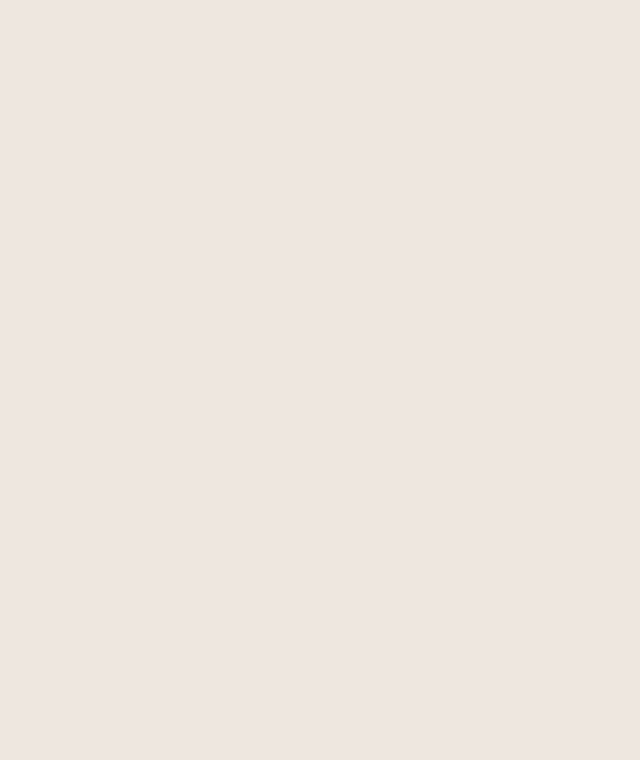
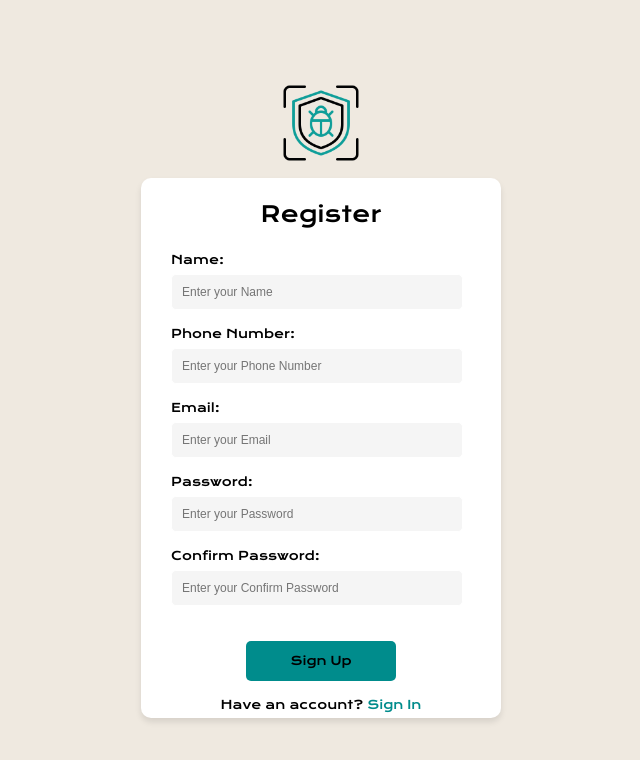
Before and after one commit to BaluK345/cyberthon, a React (Vite) app in the folder frontend/react-frontend/: page /registration in a window 1280 px wide. Before the commit this address had no page. Shown: the top 760 px of the page, without its empty margins (319-959 px from the left). Built offline with nearby package versions, Linux system fonts and the light colour scheme.

Commit message:
registrationpage

```diff
--- a/frontend/react-frontend/src/App.tsx
+++ b/frontend/react-frontend/src/App.tsx
@@ -8,6 +8,7 @@ import Description from "./pages/description"
 import Category from "./pages/category"
 import Complaint from "./pages/complaint";
 import LoginPage from "./pages/login page";
+import RegistrationPage from "./pages/registrationpage";
 function App() {
   const [count, setCount] = useState(0);
 
@@ -49,6 +50,7 @@ function App() {
           <Route path="/category" element={<Category/>} />
           <Route path="/complaint" element={<Complaint/>} />
           <Route path="/login" element={<LoginPage/>} />
+          <Route path="/registration" element={<RegistrationPage/>} />
         </Routes>
       </div>
     </Router>
--- /dev/null
+++ b/frontend/react-frontend/src/pages/registrationpage.css
@@ -0,0 +1,108 @@
+/* General Page Styling */
+body {
+    background-color: #efe9e0;
+    font-family: "Krona One", sans-serif;
+    display: flex;
+    align-items: center;
+    justify-content: center;
+    height: 100vh;
+    margin: 0;
+    flex-direction: column;
+}
+
+/* Center Logo */
+.registration-page-logo-container {
+    display: flex;
+    justify-content: center;
+    align-items: center;
+    width: 100%;
+    margin-bottom: 20px;
+}
+
+.registration-page-logo {
+    width: 80px;
+    height: 80px;
+}
+
+/* Registration Box */
+.registration-page-box {
+    background-color: white;
+    padding: 30px;
+    border-radius: 10px;
+    width: 300px;
+    height: 480px;
+    margin-top:-5px;
+    text-align: center;
+    box-shadow: 0px 4px 6px rgba(0, 0, 0, 0.1);
+}
+
+/* Registration Title */
+.registration-page-title {
+    font-size: 22px;
+    color: #000;
+    font-weight: bold;
+    margin-bottom: 20px;
+    margin-top: -10px;
+}
+
+/* Input Fields */
+.registration-page-input-group {
+    text-align: left;
+    margin-bottom: 15px;
+}
+
+.registration-page-input-group label {
+    font-size: 12px;
+    color: #000;
+    font-weight: bold;
+    display: block;
+    margin-bottom: 5px;
+}
+
+/* Input Field Styling */
+.registration-page-input-group input {
+    width: 90%;
+    padding: 10px;
+    border: 1px solid #ffffff;
+    border-radius: 5px;
+    font-size: 12px;
+    background-color: #f5f5f5;
+    color: black;
+}
+
+/* Sign Up Button */
+.registration-page-sign-up-button {
+    width: 50%;
+    height: 40px;
+    padding: 10px;
+    border: none;
+    background-color: #008c8c;
+    color: rgb(0, 0, 0);
+    font-size: 12px;
+    font-weight: bold;
+    border-radius: 5px;
+    cursor: pointer;
+    margin-top: 20px;
+}
+
+.registration-page-sign-up-button:hover {
+    background-color: #006f6f;
+}
+
+/* Sign In Link */
+.registration-page-signin-text {
+    margin-top: 15px;
+    font-size: 12px;
+    color: #000;
+}
+
+.registration-page-signin-link {
+    color: #008c8c;
+    text-decoration: none;
+    font-weight: bold;
+    cursor: pointer;
+}
+
+.registration-page-signin-link:hover {
+    text-decoration: underline;
+}
--- /dev/null
+++ b/frontend/react-frontend/src/pages/registrationpage.tsx
@@ -0,0 +1,127 @@
+import React, { useState, useRef } from "react";
+import "./registrationpage.css";
+import logo from "../assets/logo cyber.png"; // Ensure the correct path to your logo
+
+const RegistrationPage: React.FC = () => {
+  const [formData, setFormData] = useState({
+    name: "",
+    phone: "",
+    email: "",
+    password: "",
+    confirmPassword: "",
+  });
+
+  // Refs for input fields to focus on Enter key press
+  const phoneRef = useRef<HTMLInputElement>(null);
+  const emailRef = useRef<HTMLInputElement>(null);
+  const passwordRef = useRef<HTMLInputElement>(null);
+  const confirmPasswordRef = useRef<HTMLInputElement>(null);
+  const submitButtonRef = useRef<HTMLButtonElement>(null);
+
+  const handleChange = (e: React.ChangeEvent<HTMLInputElement>) => {
+    setFormData({ ...formData, [e.target.name]: e.target.value });
+  };
+
+  // Function to move focus to the next field on Enter
+  const handleKeyDown = (e: React.KeyboardEvent<HTMLInputElement>, nextRef: React.RefObject<HTMLInputElement | HTMLButtonElement>) => {
+    if (e.key === "Enter") {
+      e.preventDefault();
+      nextRef.current?.focus(); // Move focus to the next input
+    }
+  };
+
+  return (
+    <div className="registration-page-container">
+      {/* Logo */}
+      <div className="registration-page-logo-container">
+        <img src={logo} alt="Logo" className="registration-page-logo" />
+      </div>
+
+      {/* Registration Box */}
+      <div className="registration-page-box">
+        <h2 className="registration-page-title">Register</h2>
+
+        {/* Name Field */}
+        <div className="registration-page-input-group">
+          <label>Name:</label>
+          <input
+            type="text"
+            name="name"
+            placeholder="Enter your Name"
+            value={formData.name}
+            onChange={handleChange}
+            onKeyDown={(e) => handleKeyDown(e, phoneRef)}
+          />
+        </div>
+
+        {/* Phone Number Field */}
+        <div className="registration-page-input-group">
+          <label>Phone Number:</label>
+          <input
+            type="tel"
+            name="phone"
+            placeholder="Enter your Phone Number"
+            value={formData.phone}
+            onChange={handleChange}
+            onKeyDown={(e) => handleKeyDown(e, emailRef)}
+            ref={phoneRef}
+          />
+        </div>
+
+        {/* Email Field */}
+        <div className="registration-page-input-group">
+          <label>Email:</label>
+          <input
+            type="email"
+            name="email"
+            placeholder="Enter your Email"
+            value={formData.email}
+            onChange={handleChange}
+            onKeyDown={(e) => handleKeyDown(e, passwordRef)}
+            ref={emailRef}
+          />
+        </div>
+
+        {/* Password Field */}
+        <div className="registration-page-input-group">
+          <label>Password:</label>
+          <input
+            type="password"
+            name="password"
+            placeholder="Enter your Password"
+            value={formData.password}
+            onChange={handleChange}
+            onKeyDown={(e) => handleKeyDown(e, confirmPasswordRef)}
+            ref={passwordRef}
+          />
+        </div>
+
+        {/* Confirm Password Field */}
+        <div className="registration-page-input-group">
+          <label>Confirm Password:</label>
+          <input
+            type="password"
+            name="confirmPassword"
+            placeholder="Enter your Confirm Password"
+            value={formData.confirmPassword}
+            onChange={handleChange}
+            onKeyDown={(e) => handleKeyDown(e, submitButtonRef)}
+            ref={confirmPasswordRef}
+          />
+        </div>
+
+        {/* Sign Up Button */}
+        <button className="registration-page-sign-up-button" ref={submitButtonRef}>
+          Sign Up
+        </button>
+
+        {/* Sign In Link */}
+        <p className="registration-page-signin-text">
+          Have an account? <span className="registration-page-signin-link">Sign In</span>
+        </p>
+      </div>
+    </div>
+  );
+};
+
+export default RegistrationPage;
```
